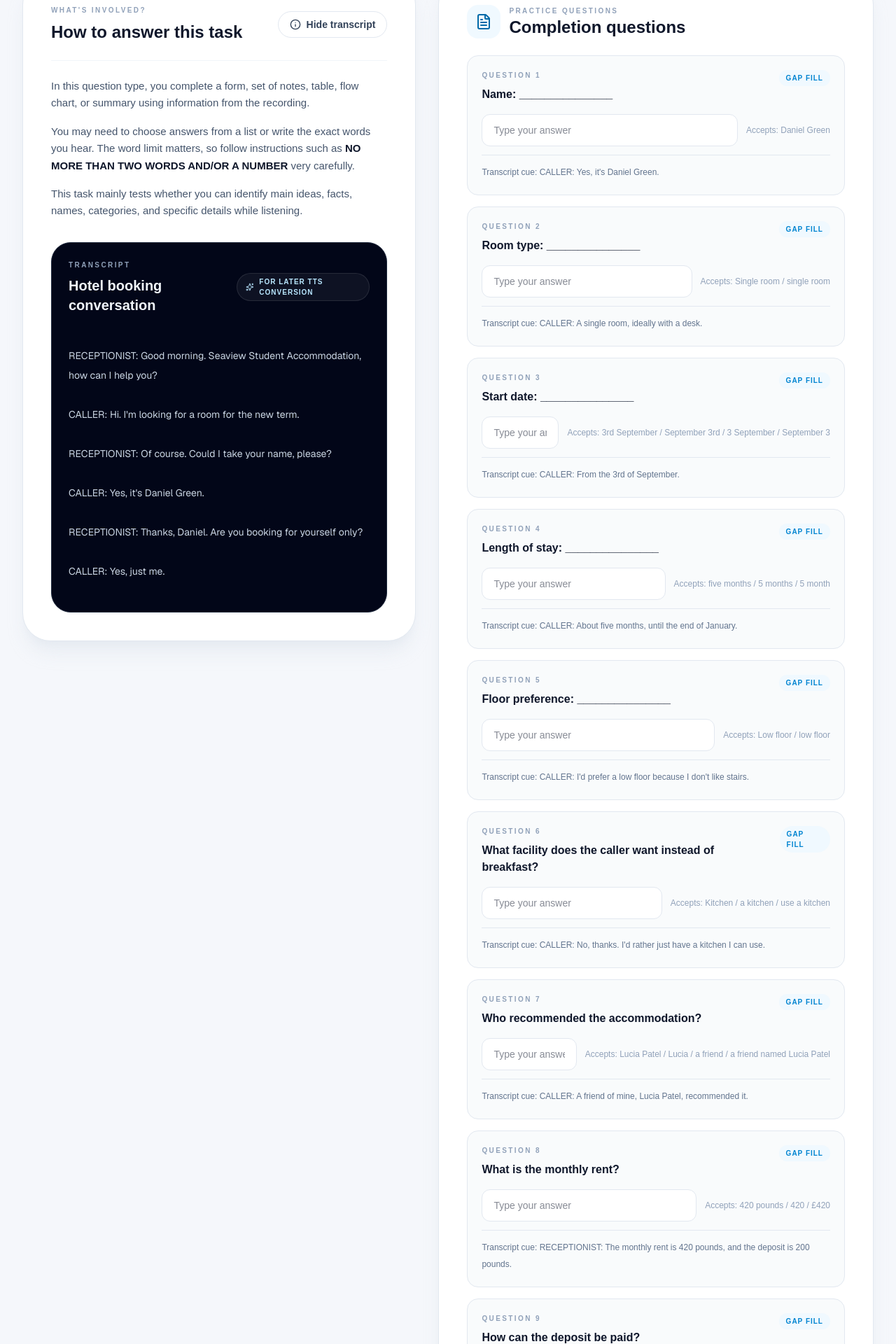
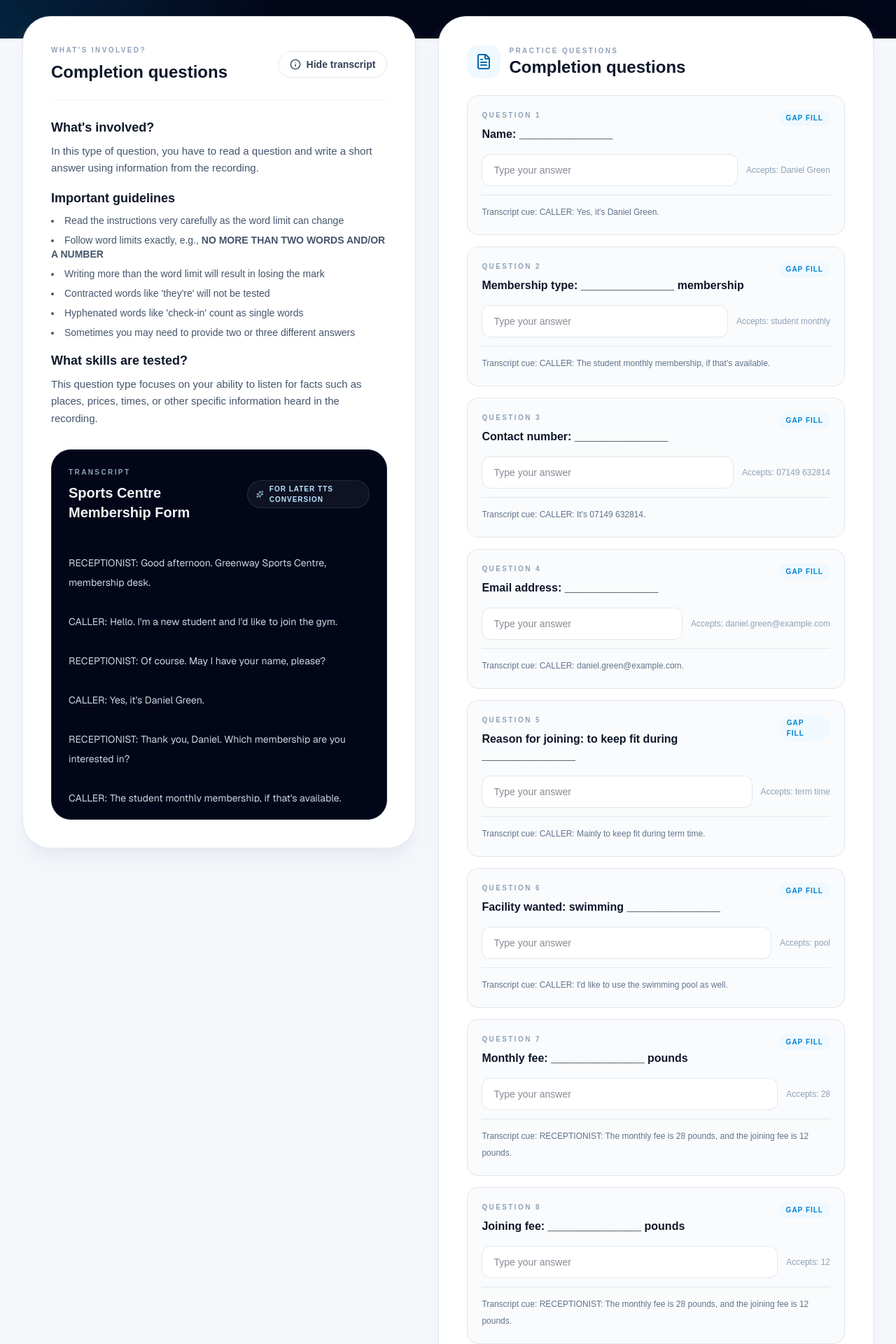
Before and after one commit to nidhi-webdev/TestLingua, a Next.js app: page /exams/ielts/listening/section-1/1 in a window 1280 px wide. Shown: the part 503-2423 px from the top of the page at 70% size. Built offline with nearby package versions, Linux system fonts and the light colour scheme; no server answers.

Commit message:
Listening section 1

```diff
--- a/src/app/exams/ielts/listening/section-1/[type]/page.tsx
+++ b/src/app/exams/ielts/listening/section-1/[type]/page.tsx
@@ -2,18 +2,22 @@
 
 import React, { useMemo, useState } from "react";
 import Link from "next/link";
+import { useParams } from "next/navigation";
 import Navbar from "@/components/Navbar";
 import Footer from "@/components/Footer";
 import { ArrowLeft, Clock3, FileText, Headphones, Info, Mic2, PlayCircle, Sparkles } from "lucide-react";
-import { mockListeningTest } from "@/data/mock-listening-test";
+import { listeningPracticeSets } from "@/data/mock-listening-test";
 
 export default function ListeningSection1TypePage() {
   const [showTranscript, setShowTranscript] = useState(true);
   const [answers, setAnswers] = useState<Record<string, string>>({});
+  const params = useParams<{ type?: string }>();
+  const routeType = typeof params?.type === "string" ? params.type : "type-4";
+  const practiceSet = listeningPracticeSets[routeType as keyof typeof listeningPracticeSets] ?? listeningPracticeSets["type-4"];
 
-  const questions = useMemo(() => mockListeningTest.questions, []);
+  const questions = useMemo(() => practiceSet.questions, [practiceSet]);
 
-  const totalQuestions = mockListeningTest.questions.length;
+  const totalQuestions = practiceSet.questions.length;
 
   return (
     <div className="min-h-screen bg-[#f5f7fb] text-slate-900">
@@ -37,7 +41,7 @@ export default function ListeningSection1TypePage() {
                 </div>
                 <div className="space-y-4">
                   <h1 className="text-4xl sm:text-5xl lg:text-6xl font-black tracking-tight leading-[0.95]">
-                    Practice Questions
+                    {practiceSet.title}
                   </h1>
                   <p className="text-lg sm:text-xl text-slate-300 leading-relaxed max-w-2xl">
                     Listen carefully and answer all the questions based on the transcript provided.
@@ -60,7 +64,7 @@ export default function ListeningSection1TypePage() {
                 <p className="text-[10px] font-black uppercase tracking-[0.24em] text-slate-400">Practice Set</p>
                 <p className="mt-2 text-3xl font-black">{totalQuestions} Questions</p>
                 <p className="mt-4 text-sm text-slate-500 leading-relaxed">
-                  Use the transcript and the question prompts to practice the exact answer selection and gap-filling style used in IELTS Listening Section 1.
+                  Use the transcript and the question prompts to practice the exact answer style used in IELTS Listening Section 1.
                 </p>
                 <div className="mt-6 flex items-center gap-3 text-xs font-black uppercase tracking-widest text-sky-600">
                   <PlayCircle className="w-4 h-4" /> Audio ready later via TTS
@@ -76,7 +80,9 @@ export default function ListeningSection1TypePage() {
               <div className="flex items-center justify-between gap-4 pb-6 border-b border-slate-100">
                 <div>
                   <p className="text-[10px] font-black uppercase tracking-[0.24em] text-slate-400">What&apos;s involved?</p>
-                  <h2 className="mt-2 text-2xl font-black text-slate-900">How to answer this task</h2>
+                  <h2 className="mt-2 text-2xl font-black text-slate-900">
+                    {routeType === "type-6" ? "Short-answer questions" : "Completion questions"}
+                  </h2>
                 </div>
                 <button
                   type="button"
@@ -88,15 +94,31 @@ export default function ListeningSection1TypePage() {
               </div>
 
               <div className="mt-6 space-y-4 text-slate-600 leading-relaxed text-[15px]">
-                <p>
-                  In this question type, you complete a form, set of notes, table, flow chart, or summary using information from the recording.
-                </p>
-                <p>
-                  You may need to choose answers from a list or write the exact words you hear. The word limit matters, so follow instructions such as <span className="font-bold text-slate-900">NO MORE THAN TWO WORDS AND/OR A NUMBER</span> very carefully.
-                </p>
-                <p>
-                  This task mainly tests whether you can identify main ideas, facts, names, categories, and specific details while listening.
-                </p>
+                <div>
+                  <h3 className="text-lg font-bold text-slate-900 mb-2">What&apos;s involved?</h3>
+                  <p>
+                    In this type of question, you have to read a question and write a short answer using information from the recording.
+                  </p>
+                </div>
+
+                <div>
+                  <h3 className="text-lg font-bold text-slate-900 mb-2">Important guidelines</h3>
+                  <ul className="space-y-2 list-disc list-inside text-sm">
+                    <li>Read the instructions very carefully as the word limit can change</li>
+                    <li>Follow word limits exactly, e.g., <span className="font-bold">NO MORE THAN TWO WORDS AND/OR A NUMBER</span></li>
+                    <li>Writing more than the word limit will result in losing the mark</li>
+                    <li>Contracted words like &apos;they&apos;re&apos; will not be tested</li>
+                    <li>Hyphenated words like &apos;check-in&apos; count as single words</li>
+                    <li>Sometimes you may need to provide two or three different answers</li>
+                  </ul>
+                </div>
+
+                <div>
+                  <h3 className="text-lg font-bold text-slate-900 mb-2">What skills are tested?</h3>
+                  <p>
+                    This question type focuses on your ability to listen for facts such as places, prices, times, or other specific information heard in the recording.
+                  </p>
+                </div>
               </div>
 
               {showTranscript && (
@@ -104,14 +126,14 @@ export default function ListeningSection1TypePage() {
                   <div className="flex items-center justify-between gap-4 mb-4">
                     <div>
                       <p className="text-[10px] font-black uppercase tracking-[0.24em] text-slate-400">Transcript</p>
-                      <h3 className="mt-2 text-xl font-black">Hotel booking conversation</h3>
+                      <h3 className="mt-2 text-xl font-black">{practiceSet.title}</h3>
                     </div>
                     <span className="inline-flex items-center gap-2 px-3 py-1 rounded-full bg-white/5 border border-white/10 text-[10px] font-black uppercase tracking-widest text-sky-200">
                       <Sparkles className="w-3.5 h-3.5" /> For later TTS conversion
                     </span>
                   </div>
                   <pre className="whitespace-pre-wrap text-sm leading-7 text-slate-300 font-sans overflow-x-auto max-h-96">
-                    {mockListeningTest.transcript}
+                    {practiceSet.transcript}
                   </pre>
                 </div>
               )}
--- a/src/app/exams/ielts/listening/section-1/page.tsx
+++ b/src/app/exams/ielts/listening/section-1/page.tsx
@@ -151,7 +151,6 @@ export default function Section1Dashboard() {
                   <div className="mt-auto flex items-center justify-between pt-8 border-t border-slate-50">
                     <div className="flex items-center gap-4 text-xs font-bold text-slate-400 uppercase tracking-widest">
                       <span className="flex items-center gap-1"><Clock size={14} /> 10 Mins</span>
-                      <span className="flex items-center gap-1 text-emerald-600"><Zap size={14} className="fill-current" /> AI EVAL</span>
                     </div>
                     <span className="flex items-center gap-1 text-slate-900 font-black text-sm group-hover:text-blue-600 transition-colors">
                       Start Practice <ChevronRight size={18} className="transform group-hover:translate-x-1 transition-transform" />
--- a/src/data/mock-listening-test.ts
+++ b/src/data/mock-listening-test.ts
@@ -19,72 +19,108 @@ export interface ListeningTest {
   questions: ListeningQuestion[];
 }
 
-const fullTranscript = `
-RECEPTIONIST: Good morning. Seaview Student Accommodation, how can I help you?
+const type4Transcript = `
+RECEPTIONIST: Good afternoon. Greenway Sports Centre, membership desk.
 
-CALLER: Hi. I'm looking for a room for the new term.
+CALLER: Hello. I'm a new student and I'd like to join the gym.
 
-RECEPTIONIST: Of course. Could I take your name, please?
+RECEPTIONIST: Of course. May I have your name, please?
 
 CALLER: Yes, it's Daniel Green.
 
-RECEPTIONIST: Thanks, Daniel. Are you booking for yourself only?
+RECEPTIONIST: Thank you, Daniel. Which membership are you interested in?
 
-CALLER: Yes, just me.
+CALLER: The student monthly membership, if that's available.
 
-RECEPTIONIST: Great. And what type of room are you looking for?
+RECEPTIONIST: Yes, it is. Have you used the centre before?
 
-CALLER: A single room, ideally with a desk.
+CALLER: No, this will be my first time.
 
-RECEPTIONIST: Noted. When would you like the room from?
+RECEPTIONIST: That's fine. For the form, could I check your contact number?
 
-CALLER: From the 3rd of September.
+CALLER: It's 07149 632814.
 
-RECEPTIONIST: And for how long?
+RECEPTIONIST: Thank you. And your email address?
 
-CALLER: About five months, until the end of January.
+CALLER: daniel.green@example.com.
 
-RECEPTIONIST: That should be possible. Do you have any preferences about the floor?
+RECEPTIONIST: Great. We also ask for the reason you want to join.
 
-CALLER: I'd prefer a low floor because I don't like stairs.
+CALLER: Mainly to keep fit during term time.
 
-RECEPTIONIST: Certainly. We also offer optional meals. Would you like breakfast included?
+RECEPTIONIST: Good. Do you need access to any particular facilities?
 
-CALLER: No, thanks. I'd rather just have a kitchen I can use.
+CALLER: I'd like to use the swimming pool as well.
 
-RECEPTIONIST: That's available. May I ask how you heard about us?
+RECEPTIONIST: Noted. The monthly fee is 28 pounds, and the joining fee is 12 pounds.
 
-CALLER: A friend of mine, Lucia Patel, recommended it.
+CALLER: Okay. How do I pay?
 
-RECEPTIONIST: Right. And do you need parking?
+RECEPTIONIST: You can pay by card or bank transfer.
 
-CALLER: No, I won't have a car.
+CALLER: Card would be easiest.
 
-RECEPTIONIST: Fine. The monthly rent is 420 pounds, and the deposit is 200 pounds.
+RECEPTIONIST: Perfect. I'll reserve the membership and email the form to you now.
 
-CALLER: Okay. How do I pay the deposit?
+CALLER: Thank you very much.
 
-RECEPTIONIST: You can pay by debit card or bank transfer. Which do you prefer?
-
-CALLER: Bank transfer, please.
-
-RECEPTIONIST: No problem. I'll email the booking form to daniel.green@example.com.
-
-CALLER: Perfect. Thanks for your help.
-
-RECEPTIONIST: You're welcome. We'll look out for your application.
+RECEPTIONIST: You're welcome.
 `;
 
-export const mockListeningTest: ListeningTest = {
-  id: "listening-1",
-  title: "Student Accommodation Booking - Section 1",
+const type6Transcript = `
+PRESENTER: Hello everyone. Before we start the campus volunteer programme, I'll give you a few details about the schedule.
+
+CALLER: Excuse me, could I ask a question?
+
+PRESENTER: Of course. What would you like to know?
+
+CALLER: First, where do volunteers meet on Monday morning?
+
+PRESENTER: In the Old Library, room B14.
+
+CALLER: Thank you. And what time should we arrive?
+
+PRESENTER: Please be there by 8.30 a.m.
+
+CALLER: Fine. How long does the first session last?
+
+PRESENTER: Until 11 o'clock.
+
+CALLER: Will we get a break?
+
+PRESENTER: Yes, a short tea break at around ten.
+
+CALLER: Great. What should we bring with us?
+
+PRESENTER: Just a notebook and a pen.
+
+CALLER: Who will lead the training?
+
+PRESENTER: Dr Helen Ward will introduce the programme, and Sarah Malik will supervise the group work.
+
+CALLER: Right. Is there a dress code?
+
+PRESENTER: Comfortable clothes are fine, but please wear your volunteer badge.
+
+CALLER: Understood. And when does the programme finish?
+
+PRESENTER: At the end of the term, in late June.
+
+CALLER: Thank you. That's clear.
+
+PRESENTER: You're welcome.
+`;
+
+const type4Test: ListeningTest = {
+  id: "listening-type-4",
+  title: "Sports Centre Membership Form",
   difficulty: "Easy",
-  audioUrl: "https://example.com/listening-section-1.mp3",
-  transcript: fullTranscript,
+  audioUrl: "https://example.com/listening-section-1-type-4.mp3",
+  transcript: type4Transcript,
   sections: 1,
   questions: [
     {
-      id: "lq1",
+      id: "l4q1",
       section: 1,
       type: "completion",
       text: "Name: _______________",
@@ -93,97 +129,200 @@ export const mockListeningTest: ListeningTest = {
       transcript: "CALLER: Yes, it's Daniel Green."
     },
     {
-      id: "lq2",
+      id: "l4q2",
       section: 1,
       type: "completion",
-      text: "Room type: _______________",
-      answer: ["Single room", "single room"],
+      text: "Membership type: _______________ membership",
+      answer: ["student monthly"],
       order: 2,
-      transcript: "CALLER: A single room, ideally with a desk."
+      transcript: "CALLER: The student monthly membership, if that's available."
     },
     {
-      id: "lq3",
+      id: "l4q3",
       section: 1,
       type: "completion",
-      text: "Start date: _______________",
-      answer: ["3rd September", "September 3rd", "3 September", "September 3"],
+      text: "Contact number: _______________",
+      answer: ["07149 632814"],
       order: 3,
-      transcript: "CALLER: From the 3rd of September."
+      transcript: "CALLER: It's 07149 632814."
     },
     {
-      id: "lq4",
+      id: "l4q4",
       section: 1,
       type: "completion",
-      text: "Length of stay: _______________",
-      answer: ["five months", "5 months", "5 month"],
+      text: "Email address: _______________",
+      answer: ["daniel.green@example.com"],
       order: 4,
-      transcript: "CALLER: About five months, until the end of January."
+      transcript: "CALLER: daniel.green@example.com."
     },
     {
-      id: "lq5",
+      id: "l4q5",
       section: 1,
       type: "completion",
-      text: "Floor preference: _______________",
-      answer: ["Low floor", "low floor"],
+      text: "Reason for joining: to keep fit during _______________",
+      answer: ["term time"],
       order: 5,
-      transcript: "CALLER: I'd prefer a low floor because I don't like stairs."
+      transcript: "CALLER: Mainly to keep fit during term time."
     },
     {
-      id: "lq6",
+      id: "l4q6",
       section: 1,
-      type: "short_answer",
-      text: "What facility does the caller want instead of breakfast?",
-      answer: ["Kitchen", "a kitchen", "use a kitchen"],
+      type: "completion",
+      text: "Facility wanted: swimming _______________",
+      answer: ["pool"],
       order: 6,
-      transcript: "CALLER: No, thanks. I'd rather just have a kitchen I can use."
+      transcript: "CALLER: I'd like to use the swimming pool as well."
     },
     {
-      id: "lq7",
+      id: "l4q7",
       section: 1,
-      type: "short_answer",
-      text: "Who recommended the accommodation?",
-      answer: ["Lucia Patel", "Lucia", "a friend", "a friend named Lucia Patel"],
+      type: "completion",
+      text: "Monthly fee: _______________ pounds",
+      answer: ["28"],
       order: 7,
-      transcript: "CALLER: A friend of mine, Lucia Patel, recommended it."
+      transcript: "RECEPTIONIST: The monthly fee is 28 pounds, and the joining fee is 12 pounds."
     },
     {
-      id: "lq8",
+      id: "l4q8",
       section: 1,
-      type: "short_answer",
-      text: "What is the monthly rent?",
-      answer: ["420 pounds", "420", "£420"],
+      type: "completion",
+      text: "Joining fee: _______________ pounds",
+      answer: ["12"],
       order: 8,
-      transcript: "RECEPTIONIST: The monthly rent is 420 pounds, and the deposit is 200 pounds."
+      transcript: "RECEPTIONIST: The monthly fee is 28 pounds, and the joining fee is 12 pounds."
     },
     {
-      id: "lq9",
+      id: "l4q9",
       section: 1,
       type: "multiple_choice",
-      text: "How can the deposit be paid?",
+      text: "How can the caller pay?",
       options: [
         "A. Cash only",
-        "B. Debit card or bank transfer",
-        "C. Credit card or cheque"
+        "B. Card or bank transfer",
+        "C. Cheque only"
       ],
       answer: ["B"],
       order: 9,
-      transcript: "RECEPTIONIST: You can pay by debit card or bank transfer."
+      transcript: "RECEPTIONIST: You can pay by card or bank transfer."
     },
     {
-      id: "lq10",
+      id: "l4q10",
       section: 1,
-      type: "multiple_choice",
-      text: "What email address will receive the booking form?",
-      options: [
-        "A. daniel.green@example.com",
-        "B. lucia.patel@example.com",
-        "C. booking@seaview.com"
-      ],
-      answer: ["A"],
+      type: "short_answer",
+      text: "What will the receptionist do next?",
+      answer: ["email the form", "email the membership form", "send the form by email"],
       order: 10,
-      transcript: "RECEPTIONIST: I'll email the booking form to daniel.green@example.com."
+      transcript: "RECEPTIONIST: I'll reserve the membership and email the form to you now."
     }
   ]
 };
 
-export const listeningTranscript = fullTranscript;
+const type6Test: ListeningTest = {
+  id: "listening-type-6",
+  title: "Campus Volunteer Briefing",
+  difficulty: "Easy",
+  audioUrl: "https://example.com/listening-section-1-type-6.mp3",
+  transcript: type6Transcript,
+  sections: 1,
+  questions: [
+    {
+      id: "l6q1",
+      section: 1,
+      type: "short_answer",
+      text: "Where do volunteers meet on Monday morning?",
+      answer: ["Old Library, room B14", "room B14", "the Old Library"],
+      order: 1,
+      transcript: "PRESENTER: In the Old Library, room B14."
+    },
+    {
+      id: "l6q2",
+      section: 1,
+      type: "short_answer",
+      text: "What time should volunteers arrive?",
+      answer: ["8.30 a.m.", "8:30 a.m.", "8.30"],
+      order: 2,
+      transcript: "PRESENTER: Please be there by 8.30 a.m."
+    },
+    {
+      id: "l6q3",
+      section: 1,
+      type: "short_answer",
+      text: "How long does the first session last?",
+      answer: ["11 o'clock", "11 o'clock in the morning", "11"],
+      order: 3,
+      transcript: "PRESENTER: Until 11 o'clock."
+    },
+    {
+      id: "l6q4",
+      section: 1,
+      type: "short_answer",
+      text: "What short break will there be?",
+      answer: ["tea break", "a short tea break"],
+      order: 4,
+      transcript: "PRESENTER: Yes, a short tea break at around ten."
+    },
+    {
+      id: "l6q5",
+      section: 1,
+      type: "short_answer",
+      text: "What should volunteers bring?",
+      answer: ["notebook and a pen", "a notebook and a pen", "notebook and pen"],
+      order: 5,
+      transcript: "PRESENTER: Just a notebook and a pen."
+    },
+    {
+      id: "l6q6",
+      section: 1,
+      type: "short_answer",
+      text: "Who will introduce the programme?",
+      answer: ["Dr Helen Ward", "Helen Ward"],
+      order: 6,
+      transcript: "PRESENTER: Dr Helen Ward will introduce the programme."
+    },
+    {
+      id: "l6q7",
+      section: 1,
+      type: "short_answer",
+      text: "Who will supervise the group work?",
+      answer: ["Sarah Malik"],
+      order: 7,
+      transcript: "PRESENTER: ...and Sarah Malik will supervise the group work."
+    },
+    {
+      id: "l6q8",
+      section: 1,
+      type: "short_answer",
+      text: "What should volunteers wear?",
+      answer: ["volunteer badge", "a volunteer badge"],
+      order: 8,
+      transcript: "PRESENTER: ...please wear your volunteer badge."
+    },
+    {
+      id: "l6q9",
+      section: 1,
+      type: "short_answer",
+      text: "What clothing is acceptable?",
+      answer: ["comfortable clothes", "comfortable clothes are fine"],
+      order: 9,
+      transcript: "PRESENTER: Comfortable clothes are fine..."
+    },
+    {
+      id: "l6q10",
+      section: 1,
+      type: "short_answer",
+      text: "When does the programme finish?",
+      answer: ["late June", "the end of the term"],
+      order: 10,
+      transcript: "PRESENTER: At the end of the term, in late June."
+    }
+  ]
+};
+
+export const listeningPracticeSets = {
+  "type-4": type4Test,
+  "type-6": type6Test,
+} as const;
+
+export const mockListeningTest: ListeningTest = type4Test;
+
+export const listeningTranscript = type4Transcript;
```
Also changed, not shown: scripts/seed-listening-only.ts (+11 -9 lines), scripts/seed-listening-test.ts (+12 -11 lines).
